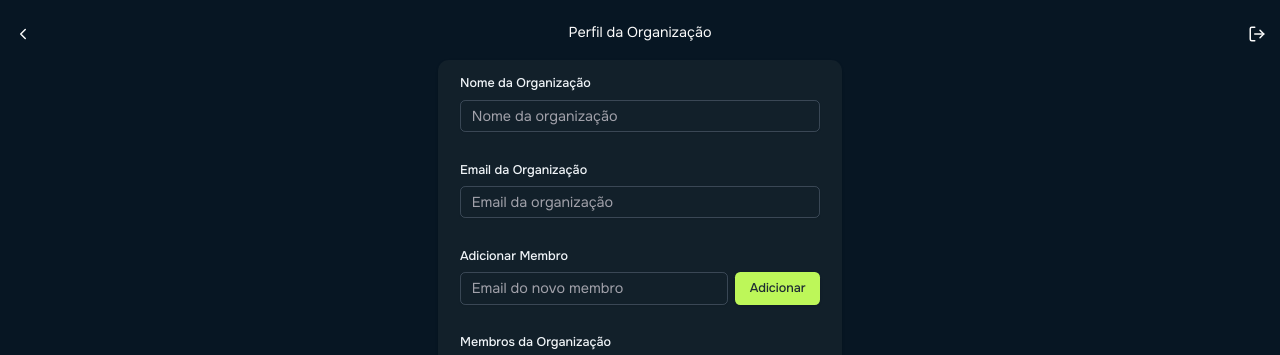
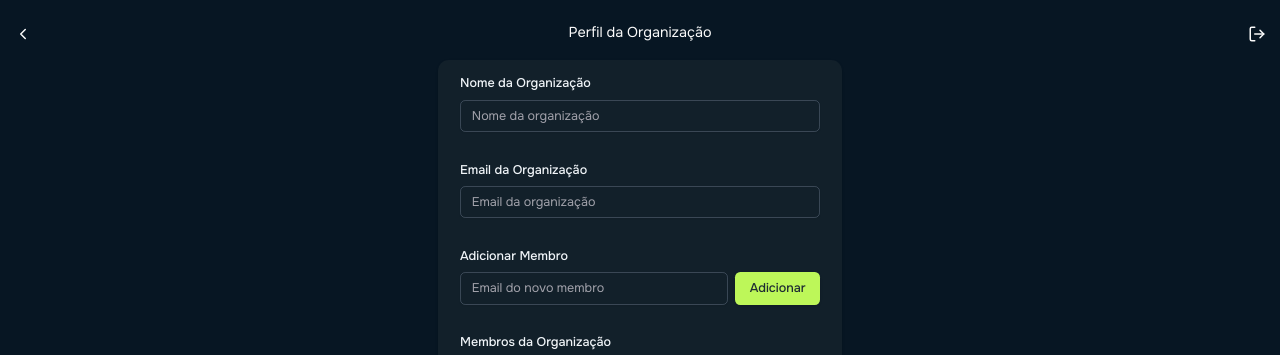
Before and after one commit to viniciosragazzidev/polaris, a Next.js app: page /onboard/org in a window 1280 px wide. Shown: the top 355 px of the page. Built offline with nearby package versions, Linux system fonts and the light colour scheme.

Commit message:
initial commit

```diff
--- a/src/app/onboard/org/org-form.tsx
+++ b/src/app/onboard/org/org-form.tsx
@@ -88,7 +88,7 @@ export default function OrgForm() {
                 control={control}
                 render={({ field }) => (
                   <Input
-                    className="placeholder: "
+                    className="placeholder:text-sm text-sm "
                     id="name"
                     placeholder="Nome da organização"
                     {...field}
@@ -106,7 +106,7 @@ export default function OrgForm() {
                 control={control}
                 render={({ field }) => (
                   <Input
-                    className="placeholder: "
+                    className="placeholder:text-sm text-sm "
                     id="email"
                     type="email"
                     placeholder="Email da organização"
@@ -125,7 +125,7 @@ export default function OrgForm() {
                   value={newMemberEmail}
                   type="email"
                   onChange={(e) => setNewMemberEmail(e.target.value)}
-                  className="placeholder: "
+                  className="placeholder:text-sm text-sm "
                   id="newMember"
                   placeholder="Email do novo membro"
                 />
--- a/src/app/onboard/user/user-form.tsx
+++ b/src/app/onboard/user/user-form.tsx
@@ -83,7 +83,7 @@ export default function UserForm() {
                 control={control}
                 render={({ field }) => (
                   <Input
-                    className="placeholder: "
+                    className="placeholder:text-sm "
                     id="firstName"
                     placeholder="Digite seu nome"
                     {...field}
@@ -103,7 +103,7 @@ export default function UserForm() {
                 control={control}
                 render={({ field }) => (
                   <Input
-                    className="placeholder: "
+                    className="placeholder:text-sm "
                     id="lastName"
                     placeholder="Digite seu sobrenome"
                     {...field}
@@ -123,7 +123,7 @@ export default function UserForm() {
                 control={control}
                 render={({ field }) => (
                   <Input
-                    className="placeholder: "
+                    className="placeholder:text-sm "
                     id="email"
                     type="email"
                     placeholder="Digite seu email"
@@ -171,7 +171,7 @@ export default function UserForm() {
             <div className="space-y-2">
               <Label htmlFor="profileImage">Imagem de Perfil</Label>
               <Input
-                className="placeholder: "
+                className="placeholder:text-sm "
                 id="profileImage"
                 type="file"
                 accept="image/*"
```
